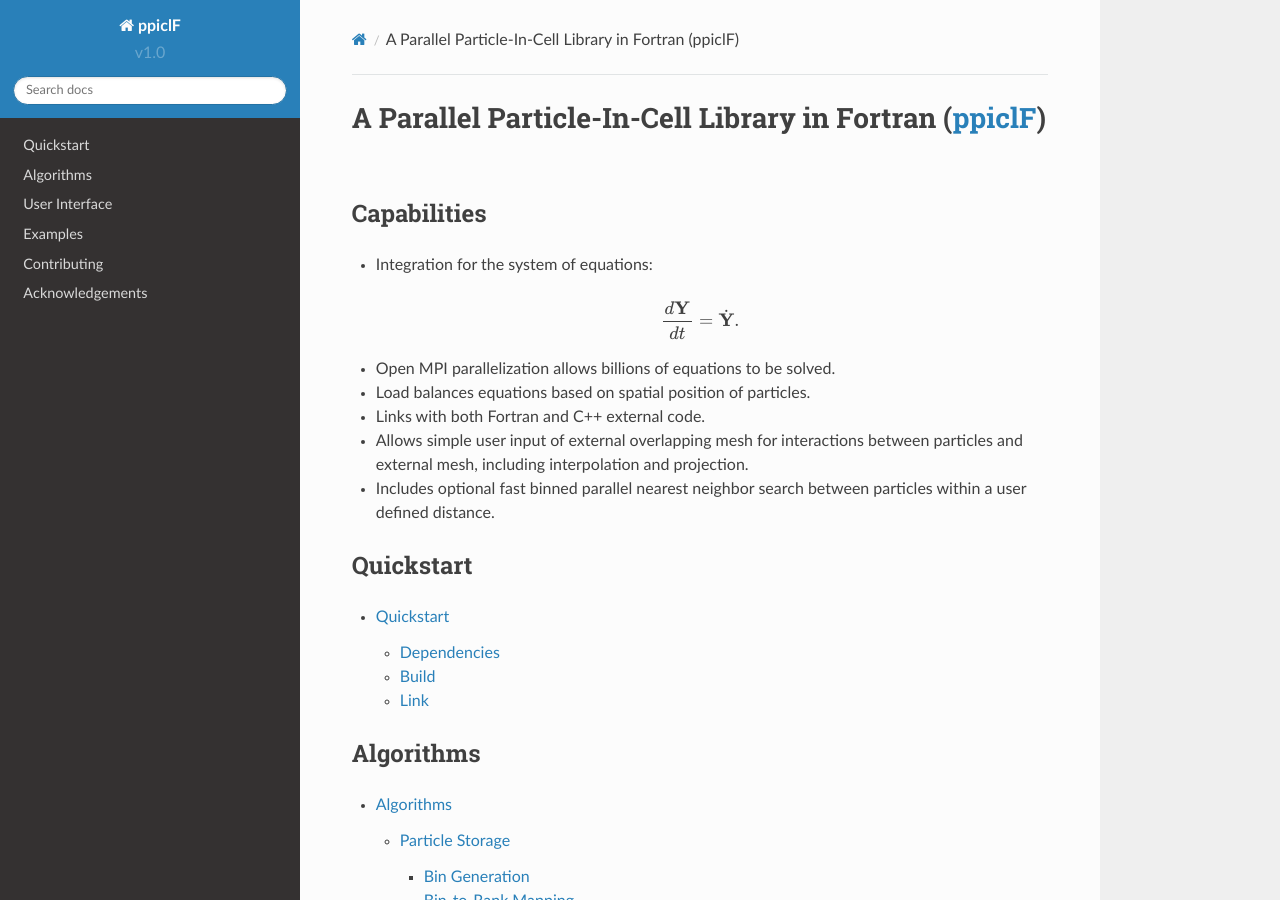
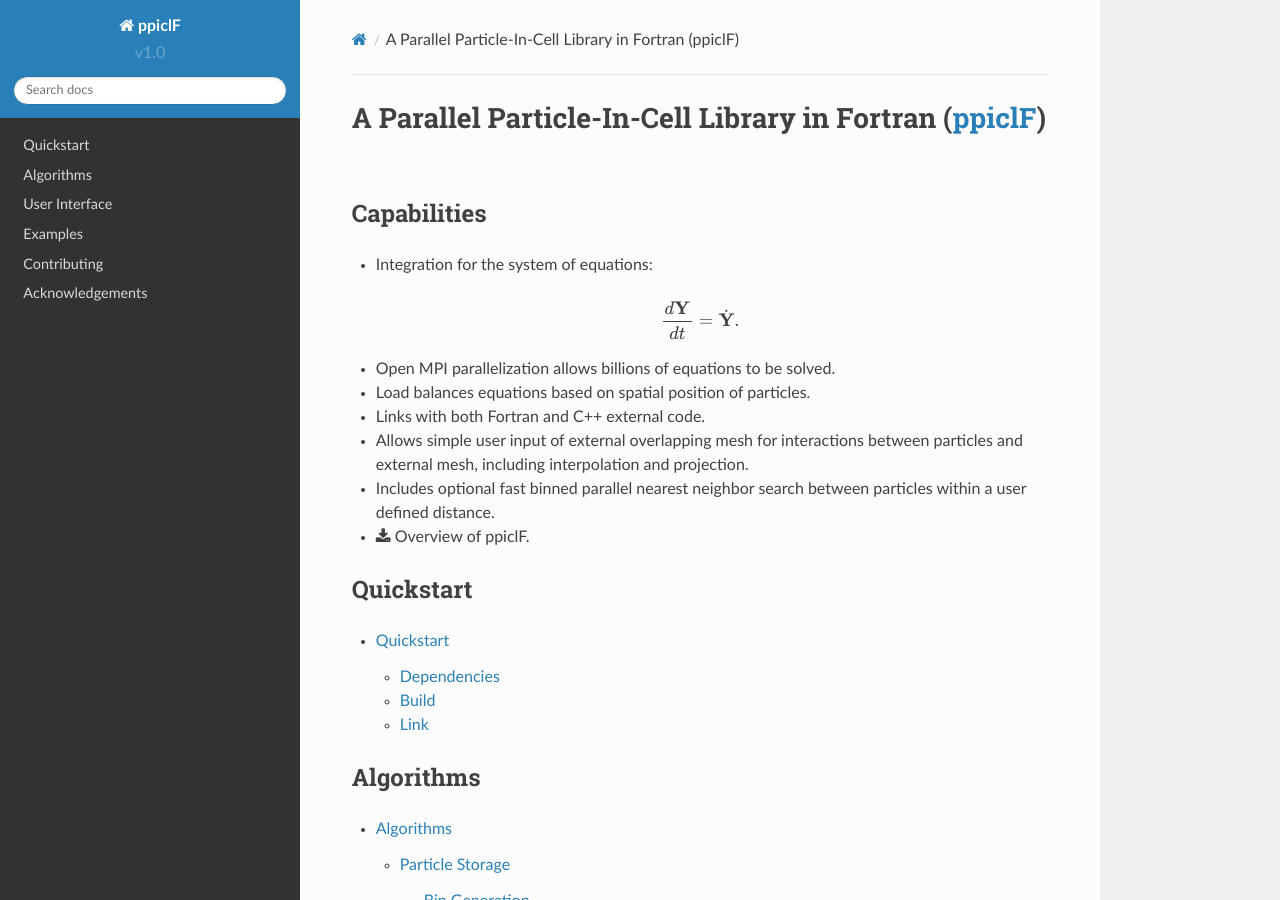
Before and after one commit to YunchaoYang/ppiclF-doc, a Sphinx documentation site: the page built from source/index.rst, in a window 1280 px wide and 900 px high. Built offline with Sphinx 7.4.7 and the Read the Docs theme 2.0.0, drawn with Linux system fonts in a browser that asks for light colours.

Commit message:
Updated with overview slides

```diff
--- a/source/index.rst
+++ b/source/index.rst
@@ -19,6 +19,9 @@ Capabilities
 * Allows simple user input of external overlapping mesh for interactions between particles and external mesh, including interpolation and projection.
 
 * Includes optional fast binned parallel nearest neighbor search between particles within a user defined distance.
+
+
+* :download:`Overview of ppiclF <ppiclF_overview.pdf>`.
 
 .. .. admonition:: Recommended publication for citing
    :class: tip
```
Also changed, not shown: 1 other file.
